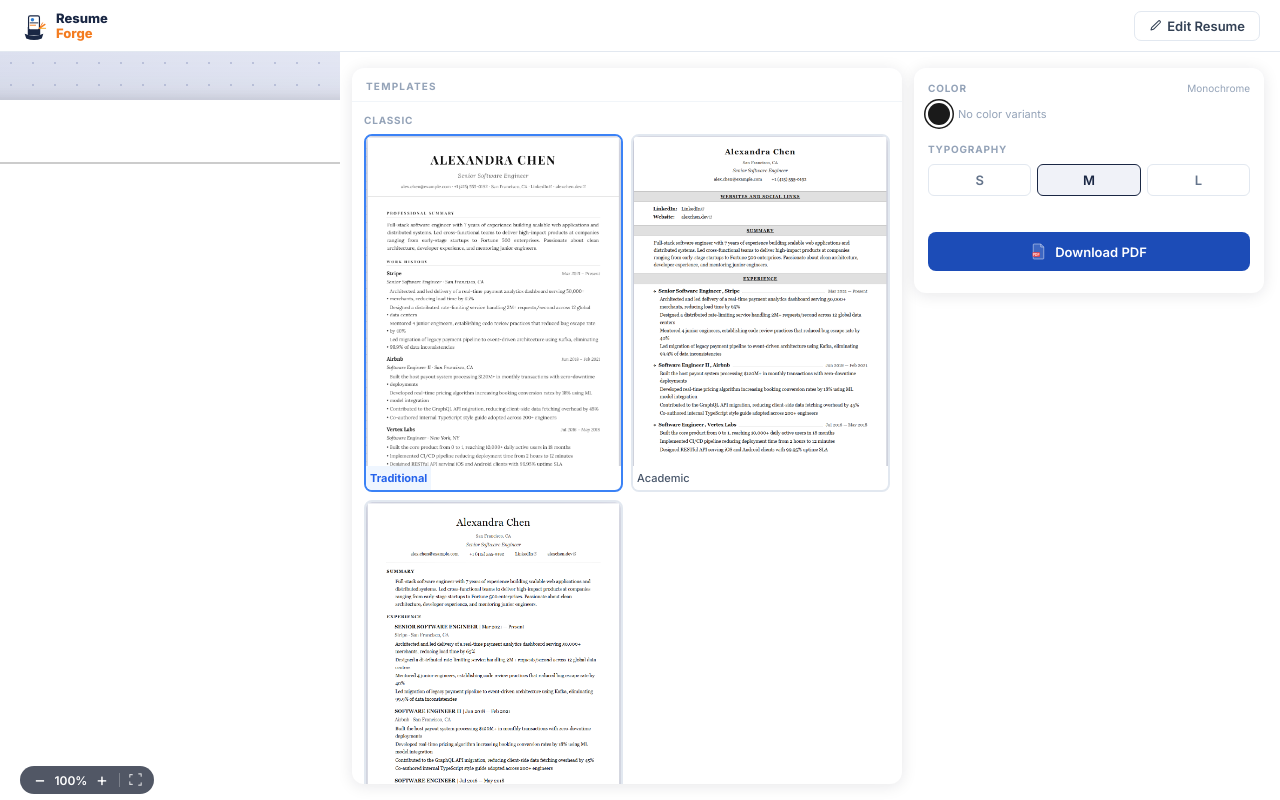
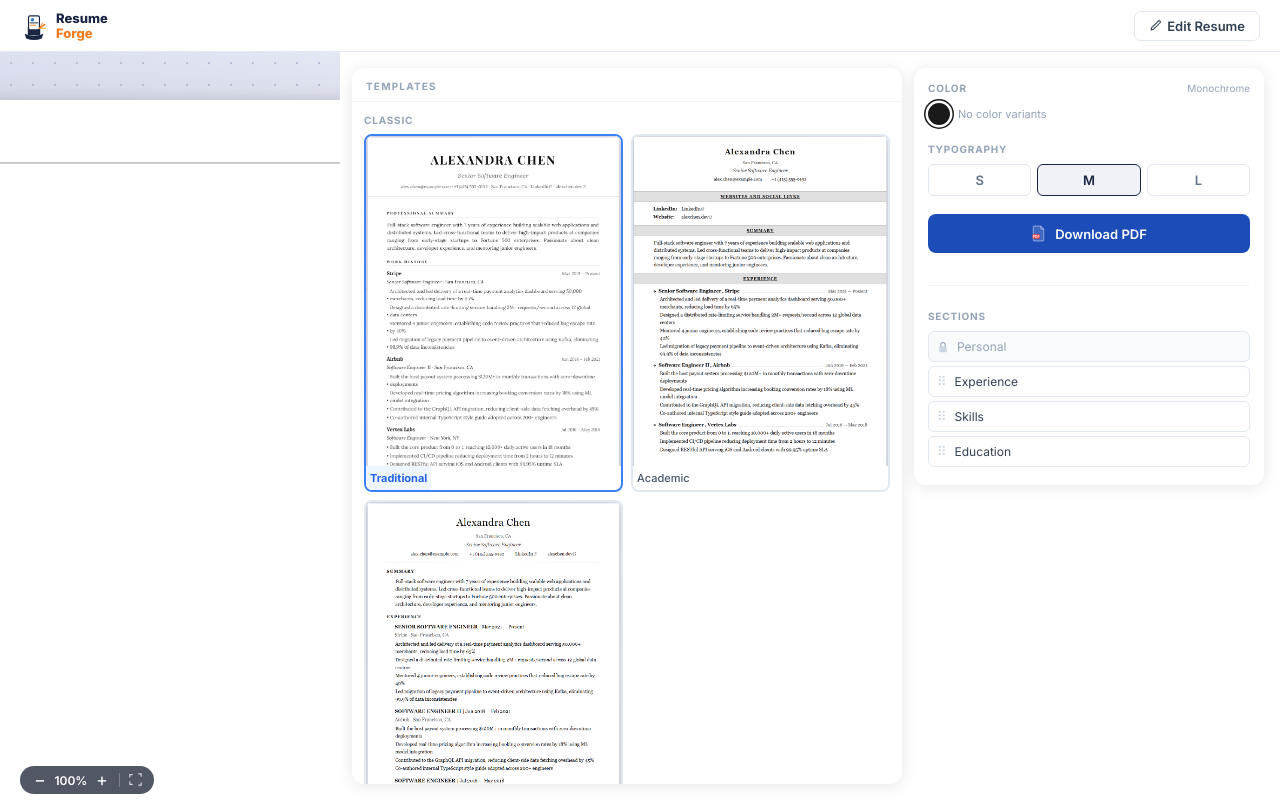
Before and after one commit to promitdan/resume-builder, a React (Vite) app in the folder frontend/: page /preview in a window 1280 px wide. Built offline with nearby package versions, Linux system fonts and the light colour scheme.

Commit message:
feat: wire SectionsPanel into PreviewPage Controls card

```diff
--- a/frontend/src/pages/PreviewPage.jsx
+++ b/frontend/src/pages/PreviewPage.jsx
@@ -4,6 +4,7 @@ import { useResumeStore } from '../store/useResumeStore'
 import ResumePreview, { CONTENT_HEIGHT, PAGE_GAP } from '../components/preview/ResumePreview'
 import TemplateSwitcher from '../components/preview/TemplateSwitcher'
 import DownloadButtons from '../components/shared/DownloadButtons'
+import SectionsPanel from '../components/preview/SectionsPanel'
 import { TEMPLATE_CONFIGS } from '../registry/templateRegistry'
 
 const FONT_SIZE_OPTIONS = [
@@ -300,11 +301,12 @@ export default function PreviewPage() {
             </div>
           </div>
 
-          {/* Spacer */}
-          <div style={{ flex: 1 }} />
-
           {/* Downloads */}
           <DownloadButtons />
+
+          {/* Sections */}
+          <div style={{ height: 1, background: '#f1f5f9', margin: '6px 0' }} />
+          <SectionsPanel />
 
         </div>
       </div>
```
